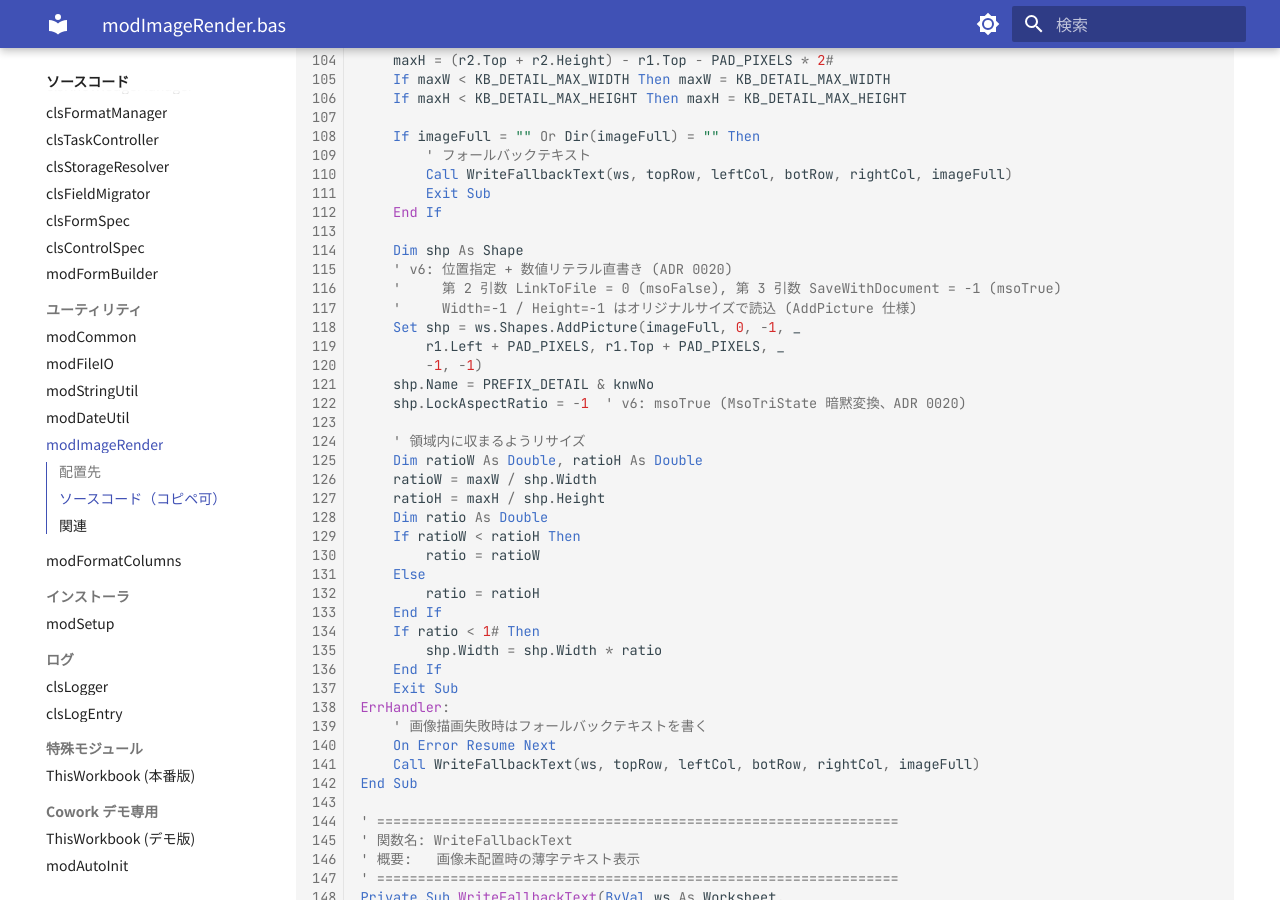
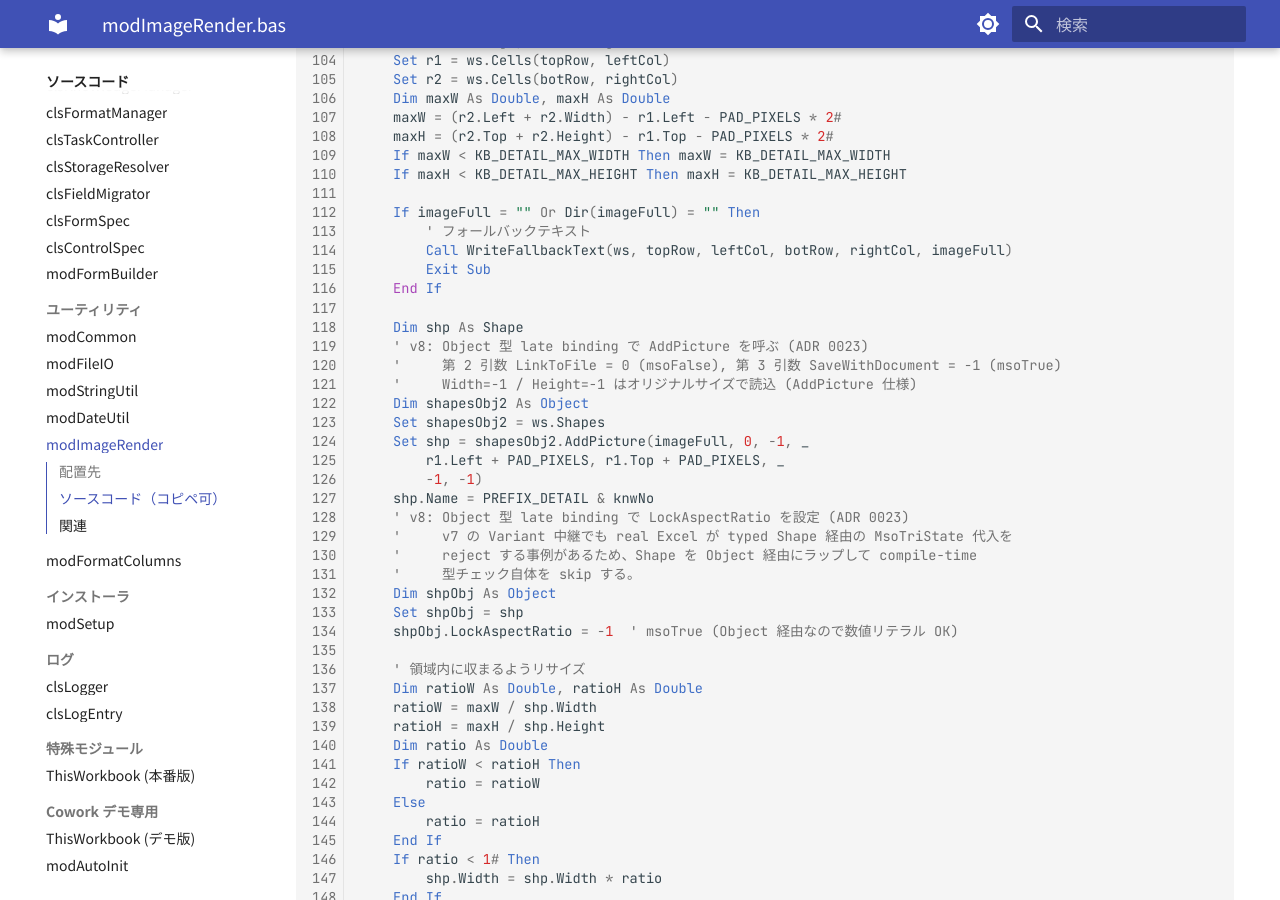
Before and after one commit to ai-crafted-portfolio/knowledgevba, an MkDocs documentation site: the page built from docs/source/utility/modimagerender.md, in a window 1280 px wide and 900 px high, scrolled down 2691 px. Built offline with MkDocs 1.6.1 and Material for MkDocs 9.7.7, drawn with Linux system fonts in a browser that asks for light colours; some of the changed text lies outside the part shown.

Commit message:
Update modimagerender.md

```diff
--- a/docs/source/utility/modimagerender.md
+++ b/docs/source/utility/modimagerender.md
@@ -71,27 +71,31 @@ Private Const PAD_PIXELS As Double = 2#
 ' 備考:   Shape 名は PREFIX_THUMB & "<row>_" & knwNo 形式。
 '         再描画時は ClearShapesByPrefix で全削除→再生成 (idempotent)。
 ' ================================================================
-Public Sub RenderThumb(ByVal ws As Worksheet, ByVal row As Long, _
-                         ByVal col As Long, ByVal imageFull As String, _
+Public Sub RenderThumb(ByVal ws As Worksheet, ByVal targetRow As Long, _
+                         ByVal targetCol As Long, ByVal imageFull As String, _
                          ByVal knwNo As String)
     On Error GoTo ErrHandler
     If imageFull = "" Then Exit Sub
     If Dir(imageFull) = "" Then Exit Sub
 
     Dim cell As Range
-    Set cell = ws.Cells(row, col)
+    Set cell = ws.Cells(targetRow, targetCol)
 
     Dim shp As Shape
-    ' v6: 位置指定 + 数値リテラル直書き (ADR 0020)
+    ' v8: Object 型 late binding で AddPicture を呼ぶ (ADR 0023)
+    '     typed Shapes 経由だと MsoTriState 引数の数値リテラル暗黙変換が
+    '     real Excel で reject される。Object 経由なら compile-time 型チェック skip。
     '     第 2 引数 LinkToFile = 0 (msoFalse), 第 3 引数 SaveWithDocument = -1 (msoTrue)
-    Set shp = ws.Shapes.AddPicture(imageFull, 0, -1, _
+    Dim shapesObj As Object
+    Set shapesObj = ws.Shapes
+    Set shp = shapesObj.AddPicture(imageFull, 0, -1, _
         cell.Left + PAD_PIXELS, cell.Top + PAD_PIXELS, _
         KB_THUMB_WIDTH, KB_THUMB_HEIGHT)
-    shp.Name = PREFIX_THUMB & CStr(row) & "_" & knwNo
+    shp.Name = PREFIX_THUMB & CStr(targetRow) & "_" & knwNo
 
     ' 行高をサムネに合わせる (狭ければ拡大)
-    If ws.Rows(row).RowHeight < (KB_THUMB_HEIGHT + PAD_PIXELS * 2#) Then
-        ws.Rows(row).RowHeight = KB_THUMB_HEIGHT + PAD_PIXELS * 2#
+    If ws.Rows(targetRow).RowHeight < (KB_THUMB_HEIGHT + PAD_PIXELS * 2#) Then
+        ws.Rows(targetRow).RowHeight = KB_THUMB_HEIGHT + PAD_PIXELS * 2#
     End If
     Exit Sub
 ErrHandler:
@@ -134,14 +138,22 @@ Public Sub RenderDetailImage(ByVal ws As Worksheet, _
     End If
 
     Dim shp As Shape
-    ' v6: 位置指定 + 数値リテラル直書き (ADR 0020)
+    ' v8: Object 型 late binding で AddPicture を呼ぶ (ADR 0023)
     '     第 2 引数 LinkToFile = 0 (msoFalse), 第 3 引数 SaveWithDocument = -1 (msoTrue)
     '     Width=-1 / Height=-1 はオリジナルサイズで読込 (AddPicture 仕様)
-    Set shp = ws.Shapes.AddPicture(imageFull, 0, -1, _
+    Dim shapesObj2 As Object
+    Set shapesObj2 = ws.Shapes
+    Set shp = shapesObj2.AddPicture(imageFull, 0, -1, _
         r1.Left + PAD_PIXELS, r1.Top + PAD_PIXELS, _
         -1, -1)
     shp.Name = PREFIX_DETAIL & knwNo
-    shp.LockAspectRatio = -1  ' v6: msoTrue (MsoTriState 暗黙変換、ADR 0020)
+    ' v8: Object 型 late binding で LockAspectRatio を設定 (ADR 0023)
+    '     v7 の Variant 中継でも real Excel が typed Shape 経由の MsoTriState 代入を
+    '     reject する事例があるため、Shape を Object 経由にラップして compile-time
+    '     型チェック自体を skip する。
+    Dim shpObj As Object
+    Set shpObj = shp
+    shpObj.LockAspectRatio = -1  ' msoTrue (Object 経由なので数値リテラル OK)
 
     ' 領域内に収まるようリサイズ
     Dim ratioW As Double, ratioH As Double
```
Also changed, not shown: other parts of docs/source/utility/modimagerender.md (+1 -1 lines).
